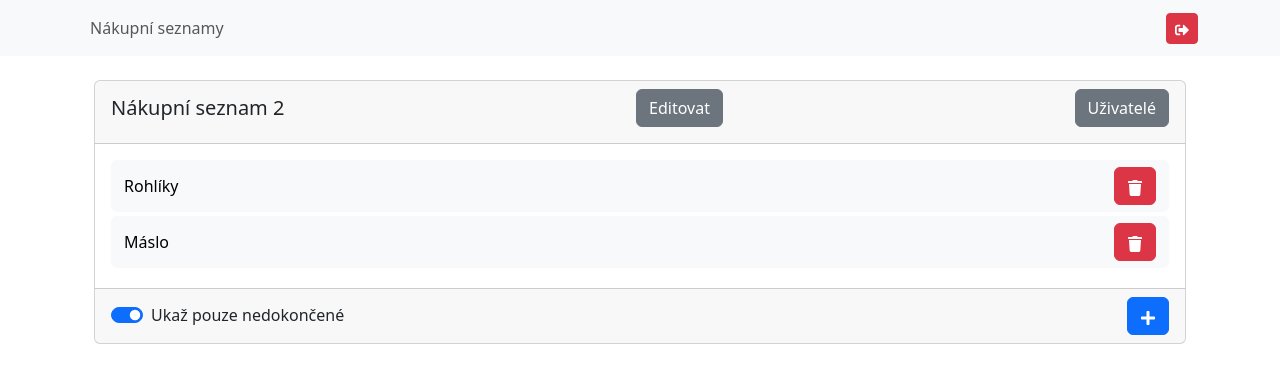
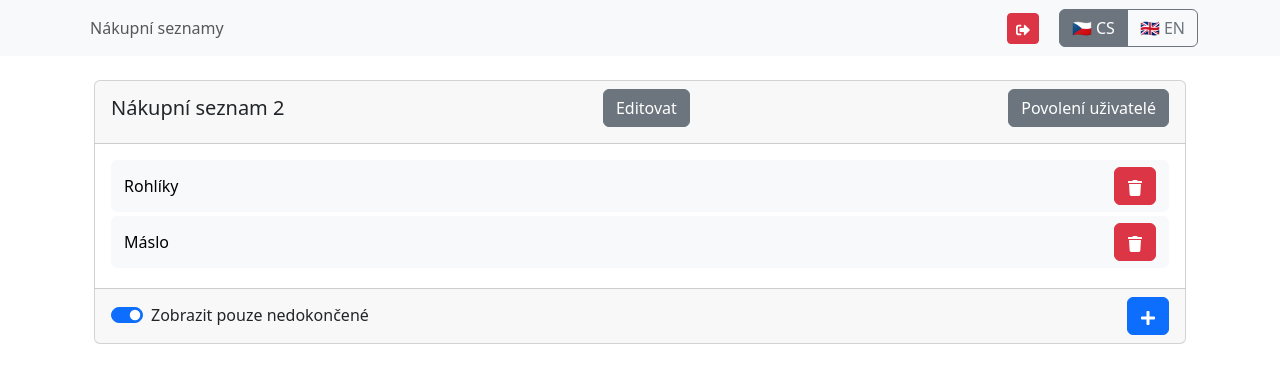
Before and after one commit to Aky33/ShoppingList, a React (Vite) app in the folder src-fe/: page /shopping-list/1 in a window 1280 px wide. Shown: the top 382 px of the page. Built offline with nearby package versions, Linux system fonts and the light colour scheme; sample sign-in values are in the browser's storage.

Commit message:
Přidání chybějících překladů

```diff
--- a/src-fe/src/components/common/language-switcher.tsx
+++ b/src-fe/src/components/common/language-switcher.tsx
@@ -5,15 +5,15 @@ export default function LanguageSwitcher() {
     const { i18n } = useTranslation();
 
     return (
-        <ButtonGroup>
+        <ButtonGroup style={{ marginLeft: 20 }}>
             <Button
-                variant={i18n.language === "cs" ? "primary" : "outline-primary"}
+                variant={i18n.language === "cs" ? "secondary" : "outline-secondary"}
                 onClick={() => i18n.changeLanguage("cs")}
             >
             🇨🇿 CS
             </Button>
             <Button
-                variant={i18n.language === "en" ? "primary" : "outline-primary"}
+                variant={i18n.language === "en" ? "secondary" : "outline-secondary"}
                 onClick={() => i18n.changeLanguage("en")}
             >
             🇬🇧 EN
--- a/src-fe/src/components/common/nav-bar.tsx
+++ b/src-fe/src/components/common/nav-bar.tsx
@@ -4,6 +4,7 @@ import { Button, Container, Nav, Navbar, NavbarCollapse, NavbarToggle, NavLink }
 import { FaSignOutAlt } from "react-icons/fa";
 
 import { useAuth } from "../../hooks/use-auth";
+import LanguageSwitcher from "./language-switcher";
 
 const NavBar = () => {
     const { t } = useTranslation("navbar");
@@ -20,8 +21,9 @@ const NavBar = () => {
                 </NavbarCollapse>
                 <span>
                     {user?.login}
-                    {user && <Button className="btn btn-danger" style={{ marginLeft: 10 }} size="sm" onClick={logout}><FaSignOutAlt /></Button>}
+                    {user && <Button className="btn btn-danger" style={{ marginLeft: 5 }} size="sm" onClick={logout}><FaSignOutAlt /></Button>}
                 </span>
+                <LanguageSwitcher />
             </Container>
         </Navbar>
     )
--- a/src-fe/src/i18n.ts
+++ b/src-fe/src/i18n.ts
@@ -8,6 +8,7 @@ import enShoppingList from "./locales/en/shopping-list.json";
 import enShoppingListItem from "./locales/en/shopping-list-item.json";
 import enShoppingListAddForm from "./locales/en/shopping-list-add-form.json";
 import enEntityListAddForm from "./locales/en/entity-list-add-form.json";
+import enAllowedUsersListAddForm from "./locales/en/allowed-users-list-add-form.json";
 
 // CS překlady
 import csLoginPage from "./locales/cs/login-page.json";
@@ -16,6 +17,7 @@ import csShoppingList from "./locales/cs/shopping-list.json";
 import csShoppingListItem from "./locales/cs/shopping-list-item.json";
 import csShoppingListAddForm from "./locales/cs/shopping-list-add-form.json";
 import csEntityListAddForm from "./locales/cs/entity-list-add-form.json";
+import csAllowedUsersListAddForm from "./locales/cs/allowed-users-list-add-form.json";
 
 i18n
     .use(initReactI18next)
@@ -27,7 +29,8 @@ i18n
                 shoppingList: enShoppingList,
                 shoppingListItem: enShoppingListItem,
                 shoppingListAddForm: enShoppingListAddForm,
-                entityListAddForm: enEntityListAddForm
+                entityListAddForm: enEntityListAddForm,
+                allowedUsersListAddForm: enAllowedUsersListAddForm
             },
             cs: {
                 loginPage: csLoginPage,
@@ -35,12 +38,13 @@ i18n
                 shoppingList: csShoppingList,
                 shoppingListItem: csShoppingListItem,
                 shoppingListAddForm: csShoppingListAddForm,
-                entityListAddForm: csEntityListAddForm
+                entityListAddForm: csEntityListAddForm,
+                allowedUsersListAddForm: csAllowedUsersListAddForm
             },
         },
         lng: "cs",
         fallbackLng: "en",
-        ns: ["loginPage", "navbar", "shoppingList", "shoppingListItem", "shoppingListAddForm", "entityListAddForm"], // jména namespaces
+        ns: ["loginPage", "navbar", "shoppingList", "shoppingListItem", "shoppingListAddForm", "entityListAddForm", "allowedUsersListAddForm"], // jména namespaces
         defaultNS: "navbar", // výchozí
         interpolation: { escapeValue: false },
     });
--- /dev/null
+++ b/src-fe/src/locales/cs/allowed-users-list-add-form.json
@@ -0,0 +1,3 @@
+{
+    "insert": "Vložit uživatele"
+}
--- a/src-fe/src/locales/cs/shopping-list-item.json
+++ b/src-fe/src/locales/cs/shopping-list-item.json
@@ -1,5 +1,8 @@
 {
     "empty": "Nic tu není",
     "add": "Přidání nové položky do seznamu",
-    "edit": "Editovat"
+    "edit": "Editovat",
+    "allowed_users": "Povolení uživatelé",
+    "add_allowed_user": "Přidat povoleného uživatele",
+    "show_only_not_done": "Zobrazit pouze nedokončené"
 }
--- /dev/null
+++ b/src-fe/src/locales/en/allowed-users-list-add-form.json
@@ -0,0 +1,3 @@
+{
+    "insert": "Insert"
+}
--- a/src-fe/src/locales/en/shopping-list-item.json
+++ b/src-fe/src/locales/en/shopping-list-item.json
@@ -1,5 +1,8 @@
 {
     "empty": "Nothing here",
     "add": "Add new entity to shopping list",
-    "edit": "Edit"
+    "edit": "Edit",
+    "allowed_users": "Allowed Users",
+    "add_allowed_user": "Add Allowed User",
+    "show_only_not_done": "Show Only Not Done"
 }
--- a/src-fe/src/pages/shopping-list/shopping-list-item.tsx
+++ b/src-fe/src/pages/shopping-list/shopping-list-item.tsx
@@ -96,7 +96,7 @@ const ShoppingListItem = () => {
                         <span>{shoppingList.name}</span>
                         {!editMode && <Button className="btn btn-secondary" onClick={startEditMode}>{t("edit")}</Button>}       {/*Při první příležitosti vyrveme pryč, je to ohavnost, ale úkol to vyžaduje*/}
                         {editMode && <Form onSubmit={endEditMode}><Form.Control id="name" type="text" value={shoppingListName!} onChange={(e) => setShoppingListName(e.target.value)} required /><Button variant="btn btn-secondary" type="submit">{t("edit")}</Button></Form>}
-                        <Button className="btn btn-secondary" onClick={openAllowedUsersModal}>Uživatelé</Button>
+                        <Button className="btn btn-secondary" onClick={openAllowedUsersModal}>{t("allowed_users")}</Button>
                     </Card.Title>
                 </Card.Header>
                 <Card.Body>
@@ -129,7 +129,7 @@ const ShoppingListItem = () => {
                     <div className="d-flex justify-content-between align-items-center">
                         <div className="form-check form-switch">
                             <input className="form-check-input" type="checkbox" checked={showOnlyNotDone} onChange={() => setShowOnlyNotDone(!showOnlyNotDone)} id="showOnlyNotDoneSwitch" />
-                            <label className="form-check-label" htmlFor="showOnlyNotDoneSwitch">Ukaž pouze nedokončené</label>
+                            <label className="form-check-label" htmlFor="showOnlyNotDoneSwitch">{t("show_only_not_done")}</label>
                         </div>
                         <Button onClick={openAddModal}>
                             <FaPlus />
@@ -158,7 +158,7 @@ const ShoppingListItem = () => {
 
                     <Modal show={showAllowedUsersModal} onHide={closeAllowedUsersModal}>
                         <Modal.Header closeButton>
-                            <Modal.Title>Uživatelé</Modal.Title>
+                            <Modal.Title>{t("allowed_users")}</Modal.Title>
                         </Modal.Header>
                         <Modal.Body>
                             {allowedUsers && <AllowedUsersList allowedUsers={allowedUsers} remove={
@@ -179,7 +179,7 @@ const ShoppingListItem = () => {
 
                     <Modal show={showAddAllowedUsersModal} onHide={closeAddAllowedUsersModal}>
                         <Modal.Header closeButton>
-                            <Modal.Title>Přidej povoleného uživatele</Modal.Title>
+                            <Modal.Title>{t("add_allowed_user")}</Modal.Title>
                         </Modal.Header>
                         <Modal.Body>
                             <AllowedUsersListAddForm
```
